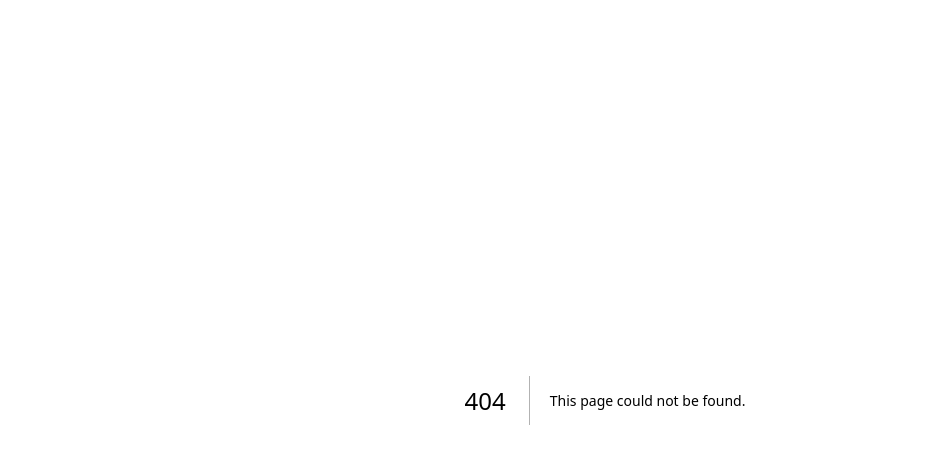
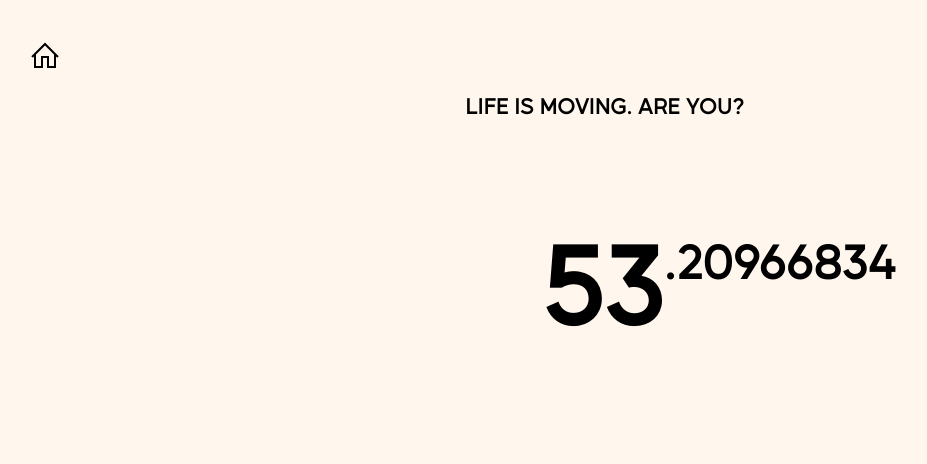
Before and after one commit to ArthurG0/personal-website-next, a Next.js app: page /age in a window 1280 px wide. Before the commit this address had no page. Shown: the top 464 px of the page, without its empty margins (35-962 px from the left). Built offline with nearby package versions, Linux system fonts and the light colour scheme; no server answers.

Commit message:
age page added

```diff
--- a/src/components/Header.tsx
+++ b/src/components/Header.tsx
@@ -12,6 +12,7 @@ return (
         <a href="#resume">Resume</a>
         <Link href="/startdate">Start Date</Link>
         <Link href="/russian-typer">Russian Typer</Link>
+        <Link href="/age">Age</Link>
     </div>
 
     )
--- a/src/components/HomeComponent.tsx
+++ b/src/components/HomeComponent.tsx
@@ -19,6 +19,8 @@ function HomeComponent(props: any) {
     //     }
     // ]
     // let projectsHTML = <div className="PersonalProjects"></div>
+
+
 
     return (
         <div className={styles.HomeMainDiv}>
@@ -51,7 +53,7 @@ function HomeComponent(props: any) {
                 <a id="resume"></a>
             </div>
             <div className={styles.HomeAbout}>Here is my resume:</div>
-            <iframe src="https://sites.cs.ucsb.edu/~agatin/files/Resume_AXS_F23.pdf#" width="100%" height="100%">
+            <iframe src="https://sites.cs.ucsb.edu/~agatin/files/Resume_AXS_F23.pdf#" width="100%" height="1100px">
             </iframe>
 
 
--- a/src/constants/website-constants.tsx
+++ b/src/constants/website-constants.tsx
@@ -1 +1,2 @@
 export const START_DATE_FUNCTION_URL = 'https://2xend6fnf5bejg5eix62x7mql40iumxm.lambda-url.us-east-2.on.aws/'
+export const BIRTH_DATE_FUNCTION_URL = 'https://5mom4hfymtzlwst7dk2kkakteu0lphbf.lambda-url.us-east-2.on.aws/'
--- /dev/null
+++ b/src/pages/age.tsx
@@ -0,0 +1,149 @@
+// @ts-nocheck
+
+import styles from '../styles/Startdate.module.css'
+import Head from 'next/head'
+import { BIRTH_DATE_FUNCTION_URL, START_DATE_FUNCTION_URL } from '../constants/website-constants'
+
+
+
+import React, { useState , useEffect, useRef} from 'react'
+import Link from 'next/link'
+
+
+export default function AgeComponent() {
+
+    const [pageLoading, setPageLoading] = useState(true)
+    const [fullAge, setFullAge] = useState(0)
+    const [decimalAge, setDecimalAge] = useState(0)
+    const [birth_date, setBirthDate] = useState(new Date('1970-01-01'))
+    const [stateCounter, setStateCounter] = useState(0)
+
+    const loadBirthDate = async () => {
+        console.log(BIRTH_DATE_FUNCTION_URL)
+        const res = await fetch(BIRTH_DATE_FUNCTION_URL, {
+            method: 'GET'
+        });
+        console.log('res')
+        console.log(res)
+        const newData = await res.json();
+        console.log('data')
+        console.log(newData)
+
+        console.log(newData["birth_datetime"])
+        setBirthDate(new Date(newData["birth_datetime"]))
+        setPageLoading(false)
+
+    }
+
+    const computeAge = () => {
+
+        console.log('computeAge called')
+
+        const currentDate = new Date()
+
+        console.log(birth_date)
+
+        // compute difference between current date and birth date
+        const difference = currentDate.getTime() - birth_date.getTime()
+
+        // console log difference
+        console.log('difference: ' + difference)
+
+        // convert difference to years
+        const years = difference / (1000 * 60 * 60 * 24 * 365)
+
+        // set full age and decimal age
+        setFullAge(Math.floor(years))
+        setDecimalAge((years - Math.floor(years)).toString().substring(1,10))
+
+        // console log full age and decimal age
+        console.log('full age: ' + Math.floor(years))
+        console.log(years - Math.floor(years))
+
+        setStateCounter((oldValue) => {
+            return oldValue + 1
+        })
+
+
+    }
+
+    let timer = null
+
+    // when the page loads, set a timer to refresh every second
+    useEffect(() => {
+        loadBirthDate()
+
+        return () => {
+            if (timer) {
+                clearInterval(timer)
+            }
+        }
+
+    }, [])
+
+    useEffect(() => {
+        setPageLoading(false)
+        timer = setInterval(() => computeAge(), 1000)
+        return () => {
+            if (timer) {
+                clearInterval(timer)
+            }
+        }
+
+    }, [birth_date])
+
+    const returnHomeElement =
+    <Link className={styles.homeIcon} href="/">
+        <svg xmlns="http://www.w3.org/2000/svg" viewBox="0 0 32 32" width="32px" height="32px">
+            <path d="M 16 2.59375 L 15.28125 3.28125 L 2.28125 16.28125 L 3.71875 17.71875 L 5 16.4375 L 5 28 L 14 28 L 14 18 L 18 18 L 18 28 L 27 28 L 27 16.4375 L 28.28125 17.71875 L 29.71875 16.28125 L 16.71875 3.28125 Z M 16 5.4375 L 25 14.4375 L 25 26 L 20 26 L 20 16 L 12 16 L 12 26 L 7 26 L 7 14.4375 Z"/>
+        </svg>
+    </Link>
+
+    return (
+        <>
+        <Head>
+            <title>Countdown to Arthur's Start Date</title>
+            <meta
+                name="description"
+                key="desc"
+                content="Countdown to Arthur's start date at Amazon"
+            ></meta>
+        </Head>
+        <div style={{textAlign: 'center', paddingTop: '10vh'}}>
+            <h3 className={styles.AgeMainText}>Life is moving. Are you?</h3>
+            {(pageLoading || decimalAge == 0) ?
+            <h1 className={styles.AgeFullYears}>-</h1> :
+            <h1 className={styles.AgeFullYears}>{fullAge}<span className={styles.AgeDecimalText}>{decimalAge}</span></h1>}
+            {returnHomeElement}
+
+        </div>
+        </>
+    )
+
+
+}
+
+
+/*
+0 -> 1
+1 -> 1
+2 -> 1
+3 -> 1
+4 -> 1
+5 -> 1
+6 -> 1 S
+7 -> 1 S
+8 -> 2
+9 -> 2
+10 -> 2
+11 -> 2
+12 -> 2
+13 -> 2 S
+14 -> 2 S
+15 -> 3
+
+(x + x%7) // 7
+
+41 +
+
+*/
--- a/src/styles/Startdate.module.css
+++ b/src/styles/Startdate.module.css
@@ -9,6 +9,71 @@
 .homeIcon {
     color: black;
     position: absolute;
-    top: 5vh;
-    left: 5vw;
 }
+
+.AgeMainText {
+    font-size: 2rem;
+    font-variant-caps: all-petite-caps;
+}
+
+.AgeFullYears {
+    position: relative;
+    font-size: 7rem;
+}
+
+.AgeDecimalText {
+    position: absolute;
+    font-size: 3rem;
+    top: 1.5rem;
+}
+
+/* For Desktop */
+@media only screen and (min-aspect-ratio: 3/4) {
+    .AgeMainText {
+        font-size: 2rem;
+        font-variant-caps: all-petite-caps;
+        padding-bottom: 10vh;
+    }
+
+    .AgeFullYears {
+        position: relative;
+        font-size: 7rem;
+    }
+
+    .AgeDecimalText {
+        position: absolute;
+        font-size: 3rem;
+        top: 1.5rem;
+    }
+
+    .homeIcon {
+        top: 5vh;
+        left: 5vw;
+    }
+}
+
+/* For Mobile */
+@media only screen and (max-aspect-ratio: 3/4) {
+    .AgeMainText {
+        font-size: 2rem;
+        font-variant-caps: all-petite-caps;
+        padding-bottom: 10vh;
+        padding-top: 5vh;
+    }
+
+    .AgeFullYears {
+        position: relative;
+        font-size: 4rem;
+    }
+
+    .AgeDecimalText {
+        position: absolute;
+        font-size: 2rem;
+        top: 0.75rem;
+    }
+
+    .homeIcon {
+        top: 5vh;
+        left: 5vw;
+    }
+}
```
